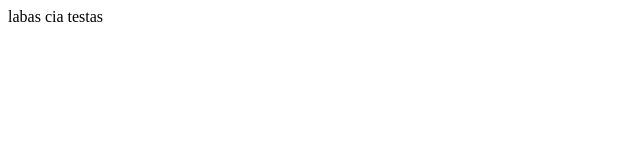
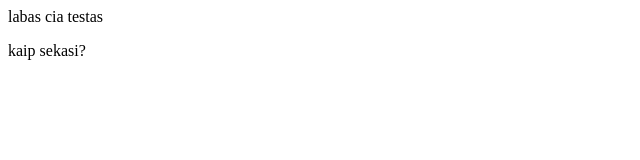
Before and after one commit to IndreRod88/frontendkursas2, a plain HTML site: page testas.html in a window 1280 px wide. Shown: the full height of the page, 0-640 px from the left. Drawn offline with Linux system fonts and the light colour scheme.

Commit message:
testas papildytas

```diff
--- a/testas.html
+++ b/testas.html
@@ -6,5 +6,6 @@
 </head>
 <body>
 labas cia testas
-</body>
+<p> kaip sekasi?
+</p></body>
 </html>
```
